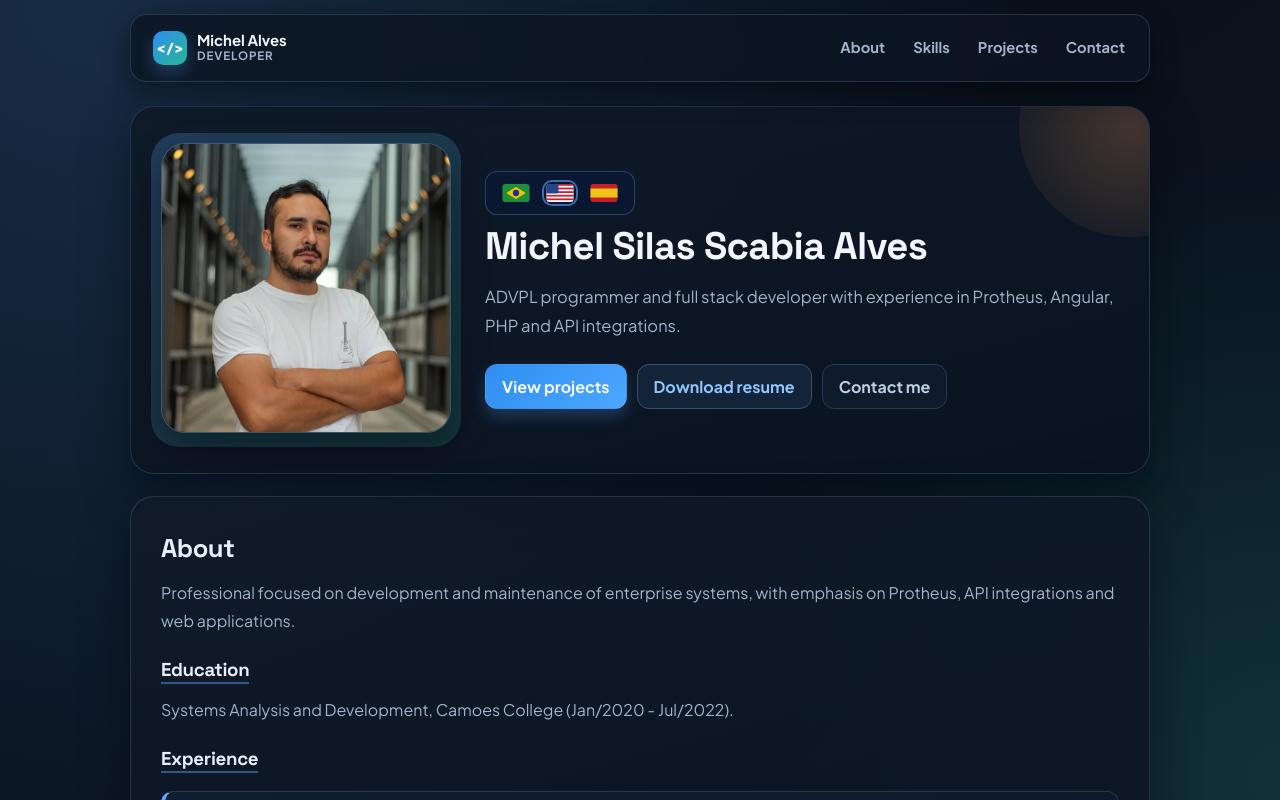
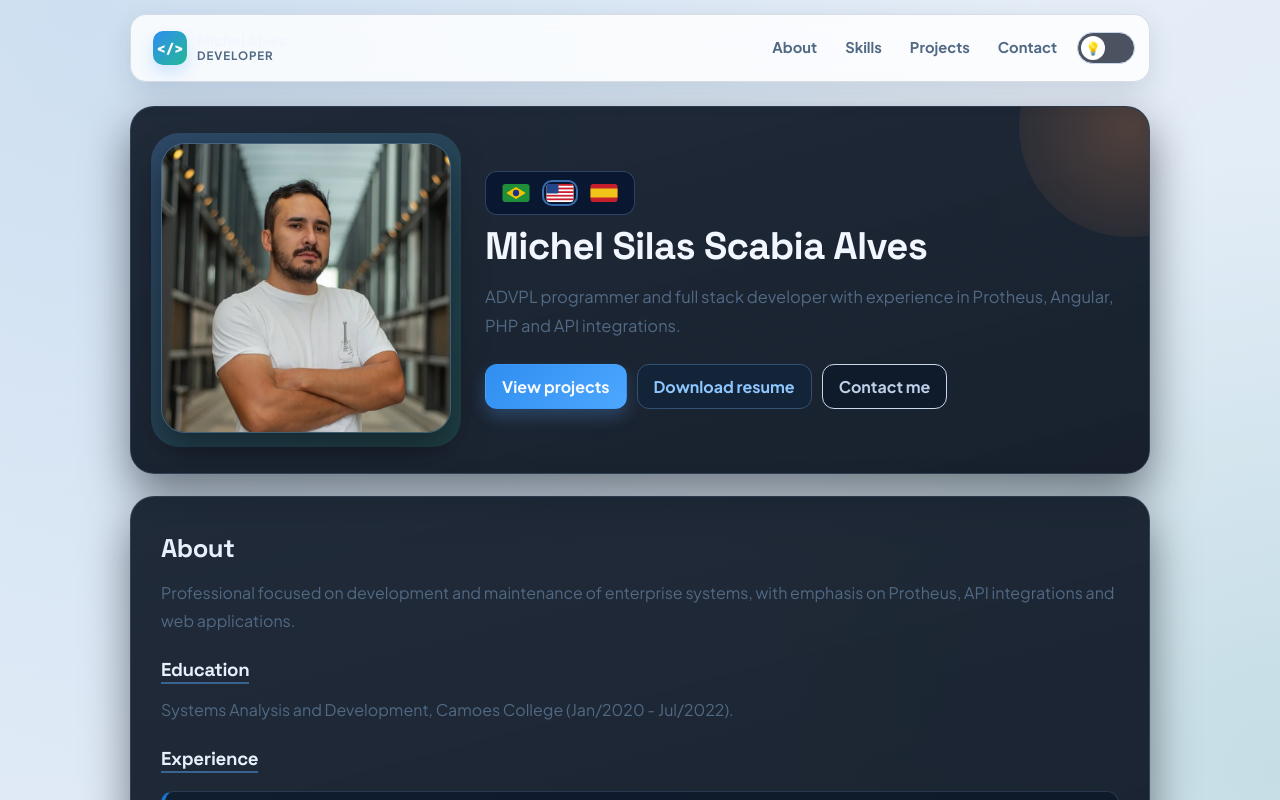
Before and after one commit to michelssalves/my-profile-angular, an Angular app: page / in a window 1280 px wide. Shown: the top 800 px of the page. Built offline with nearby package versions, Linux system fonts and the light colour scheme.

Commit message:
feat: add header theme toggle with persisted light/dark mode

```diff
--- a/src/app/app.css
+++ b/src/app/app.css
@@ -7,15 +7,34 @@
   --accent: #5aa9ff;
   --accent-2: #31c7a4;
   --accent-warm: #ff9e5a;
+  --page-bg:
+    radial-gradient(circle at 6% 0%, rgba(90, 169, 255, 0.2), transparent 34%),
+    radial-gradient(circle at 100% 30%, rgba(49, 199, 164, 0.16), transparent 28%),
+    linear-gradient(145deg, #070d16, #0b1522 45%, #101b2c);
+  --topbar-bg: rgba(12, 21, 34, 0.78);
+  --topbar-border: rgba(133, 164, 204, 0.22);
+  --topbar-shadow: 0 10px 28px rgba(0, 0, 0, 0.45);
   color: var(--ink);
+}
+
+:host-context(body.theme-light) {
+  --ink: #1b2f47;
+  --muted: #516984;
+  --line: #c9d7ea;
+  --accent: #1a72c7;
+  --accent-2: #228f70;
+  --page-bg:
+    radial-gradient(circle at 6% 0%, rgba(26, 114, 199, 0.14), transparent 34%),
+    radial-gradient(circle at 100% 30%, rgba(34, 143, 112, 0.14), transparent 28%),
+    linear-gradient(145deg, #ebf1f8, #dfeaf7 45%, #edf3fb);
+  --topbar-bg: rgba(255, 255, 255, 0.82);
+  --topbar-border: rgba(21, 48, 77, 0.15);
+  --topbar-shadow: 0 10px 28px rgba(11, 30, 56, 0.12);
 }
 
 main {
   min-height: 100vh;
-  background:
-    radial-gradient(circle at 6% 0%, rgba(90, 169, 255, 0.2), transparent 34%),
-    radial-gradient(circle at 100% 30%, rgba(49, 199, 164, 0.16), transparent 28%),
-    linear-gradient(145deg, #070d16, #0b1522 45%, #101b2c);
+  background: var(--page-bg);
   padding: 106px 22px 48px;
   display: grid;
   gap: 22px;
@@ -31,11 +50,17 @@ main {
   max-width: 1020px;
   margin: 0 auto;
   padding: 10px 14px;
-  border: 1px solid rgba(133, 164, 204, 0.22);
+  border: 1px solid var(--topbar-border);
   border-radius: 16px;
-  background: rgba(12, 21, 34, 0.78);
+  background: var(--topbar-bg);
   backdrop-filter: blur(8px);
-  box-shadow: 0 10px 28px rgba(0, 0, 0, 0.45);
+  box-shadow: var(--topbar-shadow);
+}
+
+.topbar-actions {
+  display: flex;
+  align-items: center;
+  gap: 10px;
 }
 
 .topbar nav {
@@ -100,6 +125,50 @@ main {
   background: rgba(90, 169, 255, 0.13);
 }
 
+.theme-toggle {
+  border: 0;
+  background: transparent;
+  border-radius: 999px;
+  padding: 0;
+  cursor: pointer;
+}
+
+.theme-toggle-track {
+  width: 58px;
+  height: 32px;
+  border-radius: 999px;
+  border: 1px solid var(--line);
+  background: color-mix(in srgb, var(--card) 75%, transparent);
+  display: flex;
+  align-items: center;
+  padding: 3px;
+}
+
+.theme-toggle-track.dark {
+  background: color-mix(in srgb, var(--accent) 28%, var(--card));
+}
+
+.theme-toggle-thumb {
+  width: 24px;
+  height: 24px;
+  border-radius: 50%;
+  background: #ffffff;
+  display: inline-flex;
+  align-items: center;
+  justify-content: center;
+  font-size: 0.78rem;
+  transform: translateX(0);
+  transition: transform 0.2s ease;
+}
+
+.theme-toggle-track.dark .theme-toggle-thumb {
+  transform: translateX(26px);
+}
+
+:host-context(body.theme-dark) .theme-toggle-thumb {
+  background: #e9f2ff;
+}
+
 @media (max-width: 760px) {
   .topbar {
     inset: 8px 8px auto;
@@ -109,11 +178,17 @@ main {
     padding: 10px;
   }
 
+  .topbar-actions {
+    width: 100%;
+    flex-direction: column;
+    align-items: flex-start;
+  }
+
   .topbar nav {
     flex-wrap: wrap;
   }
 
   main {
-    padding-top: 126px;
+    padding-top: 146px;
   }
 }
--- a/src/app/app.html
+++ b/src/app/app.html
@@ -6,12 +6,26 @@
       <small>{{ i18n.t('brand.role') }}</small>
     </span>
   </a>
+  <div class="topbar-actions">
     <nav aria-label="Navegação de seções">
       <a href="#sobre">{{ i18n.t('nav.about') }}</a>
       <a href="#skills">{{ i18n.t('nav.skills') }}</a>
       <a href="#projetos">{{ i18n.t('nav.projects') }}</a>
       <a href="#contato">{{ i18n.t('nav.contact') }}</a>
     </nav>
+    <button
+      class="theme-toggle"
+      type="button"
+      [title]="themeLabel()"
+      [attr.aria-label]="themeLabel()"
+      [attr.aria-pressed]="theme() === 'dark'"
+      (click)="toggleTheme()"
+    >
+      <span class="theme-toggle-track" [class.dark]="theme() === 'dark'">
+        <span class="theme-toggle-thumb">{{ theme() === 'dark' ? '🌙' : '💡' }}</span>
+      </span>
+    </button>
+  </div>
 </header>
 
 <main>
--- a/src/app/app.ts
+++ b/src/app/app.ts
@@ -1,4 +1,4 @@
-import { Component, inject } from '@angular/core';
+import { Component, inject, signal } from '@angular/core';
 import { Hero } from './sections/hero/hero';
 import { Sobre } from './sections/sobre/sobre';
 import { Skills } from './sections/skills/skills';
@@ -14,4 +14,71 @@ import { LanguageService } from './shared/language.service';
 })
 export class App {
   readonly i18n = inject(LanguageService);
+  readonly theme = signal<'dark' | 'light'>(this.getInitialTheme());
+
+  toggleTheme(): void {
+    const nextTheme = this.theme() === 'dark' ? 'light' : 'dark';
+    this.theme.set(nextTheme);
+    this.applyTheme(nextTheme);
+    this.persistTheme(nextTheme);
+  }
+
+  themeLabel(): string {
+    const lang = this.i18n.lang();
+    if (lang === 'en') {
+      return this.theme() === 'dark' ? 'Light mode' : 'Dark mode';
+    }
+
+    if (lang === 'es') {
+      return this.theme() === 'dark' ? 'Modo claro' : 'Modo oscuro';
+    }
+
+    return this.theme() === 'dark' ? 'Modo claro' : 'Modo escuro';
+  }
+
+  private getInitialTheme(): 'dark' | 'light' {
+    const stored = this.readStoredTheme();
+    if (stored) {
+      this.applyTheme(stored);
+      return stored;
+    }
+
+    const prefersDark =
+      typeof window !== 'undefined' &&
+      typeof window.matchMedia === 'function' &&
+      window.matchMedia('(prefers-color-scheme: dark)').matches;
+    const fallback = prefersDark ? 'dark' : 'light';
+    this.applyTheme(fallback);
+    return fallback;
+  }
+
+  private readStoredTheme(): 'dark' | 'light' | null {
+    try {
+      const value = localStorage.getItem('portfolio_theme');
+      if (value === 'dark' || value === 'light') {
+        return value;
+      }
+    } catch {
+      return null;
+    }
+
+    return null;
+  }
+
+  private applyTheme(theme: 'dark' | 'light'): void {
+    if (typeof document === 'undefined') {
+      return;
+    }
+
+    document.body.classList.remove('theme-dark', 'theme-light');
+    document.body.classList.add(theme === 'dark' ? 'theme-dark' : 'theme-light');
+  }
+
+  private persistTheme(theme: 'dark' | 'light'): void {
+    try {
+      localStorage.setItem('portfolio_theme', theme);
+    } catch {
+      // Ignore storage failures.
+    }
+  }
 }
```
Lines whose indentation alone changed are shown as unchanged.
